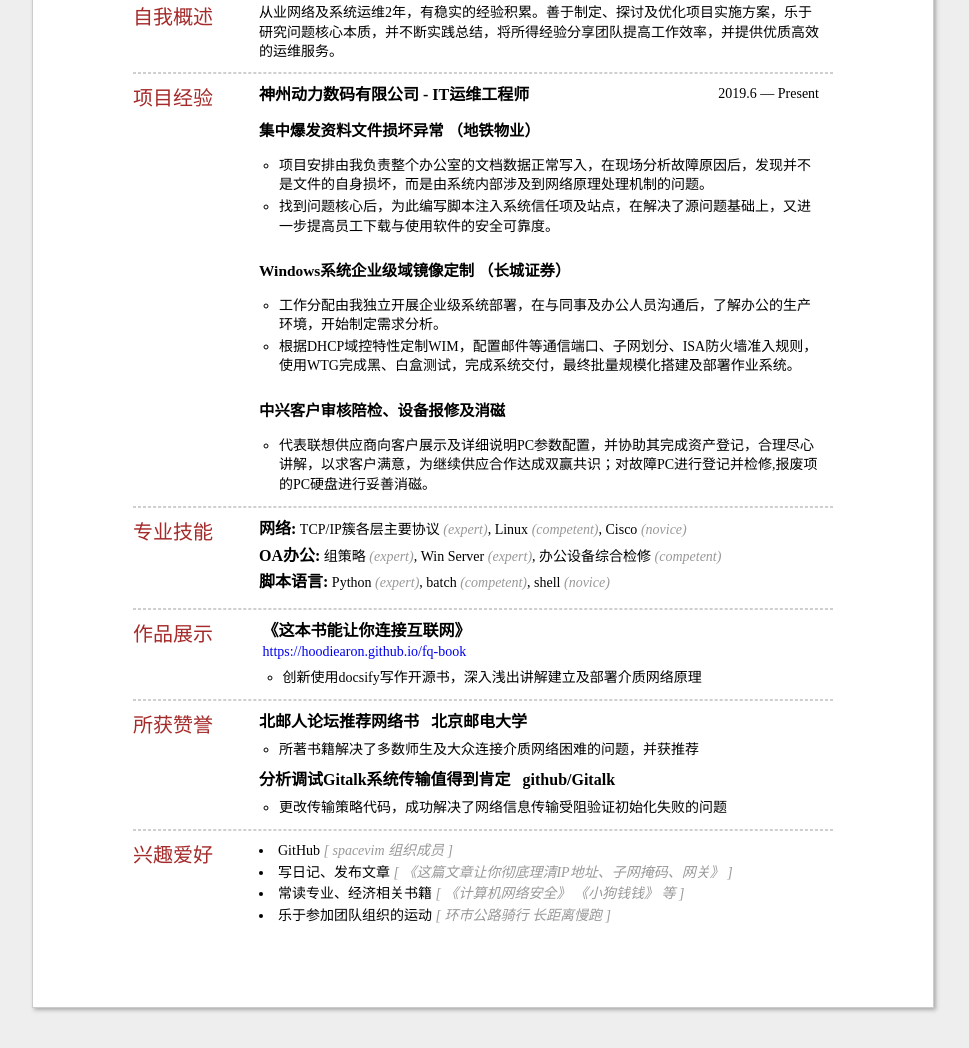
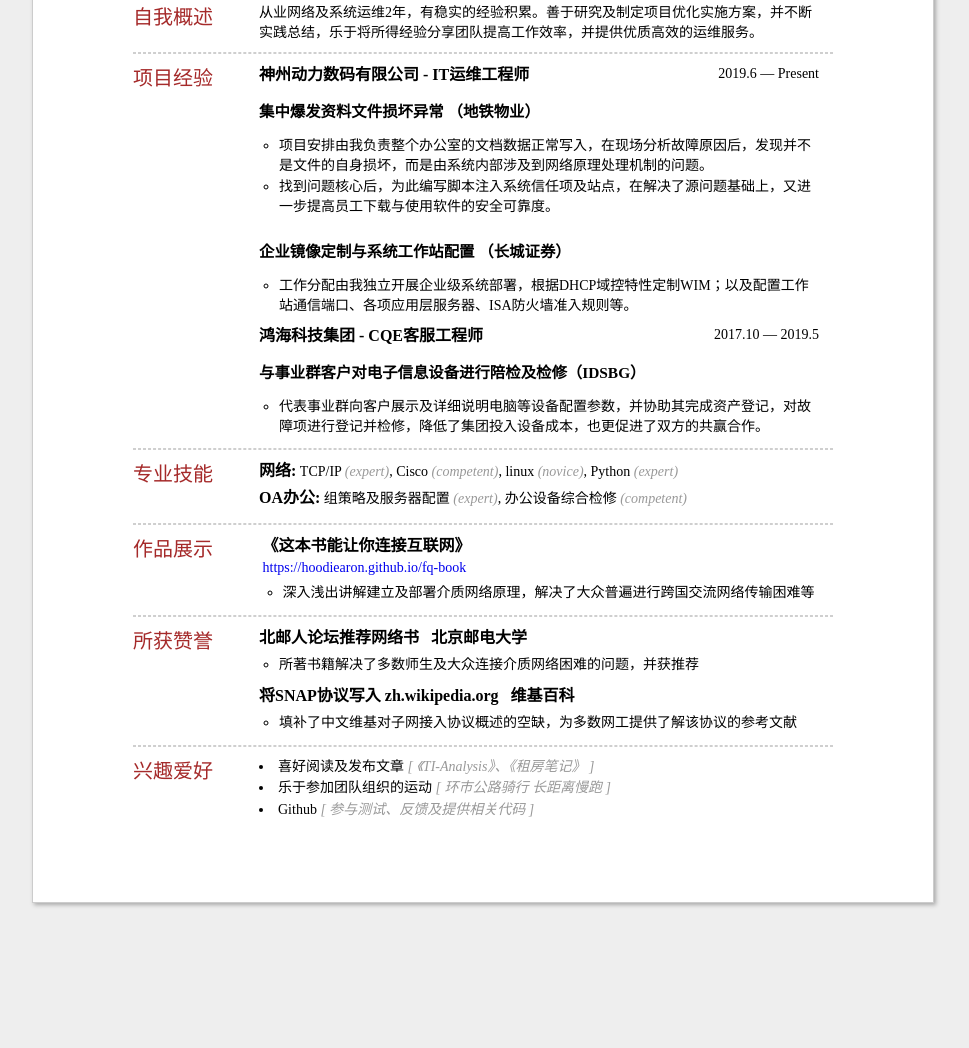
Before and after one commit to hoochanlon/jsonresume-theme-mix, a website: page index.html in a window 1280 px wide. Shown: the part 214-1262 px from the top of the page, without its empty margins (157-1126 px from the left). After the commit the page ends 1157 px from the top, so only its background shows below. Drawn offline with Linux system fonts and the light colour scheme.

Commit message:
Update index.html

```diff
--- a/index.html
+++ b/index.html
@@ -29,6 +29,7 @@ li {
 a {
   text-decoration: none;
 }
+
 #resume {
   margin: 0 auto;
   max-width: 700px;
@@ -38,45 +39,56 @@ a {
   box-shadow: 2px 2px 4px #aaa;
   -webkit-box-shadow: 2px 2px 4px #aaa;
 }
+
 .coursesList {
   width: 28%;
   vertical-align: top;
   display: inline-block;
 }
+
 .largeFont {
   font-size: 20px;
 }
+
 .smallFont {
   font-size: 13px;
 }
+
 .sectionBlock {
   display: flex;
   width: 100%;
 }
+
 .sectionName {
   width: 18%;
   vertical-align: top;
   display: inline-block;
 }
+
 .sectionContent {
   width: 80%;
   vertical-align: top;
   display: inline-block;
 }
+
 .sectionContent ul {
   padding-left: 20px;
   margin-top: 6px;
   list-style-type: circle;
 }
+
 .sectionContent .title {
   font-weight: bold;
 }
+
 .sectionContent .date {
   float: right;
 }
+
 .sectionContent .separator {
   height: 8px;
 }
+
 .sectionLine {
   border-style: dashed;
   border-width: 1px;
@@ -84,20 +96,25 @@ a {
   margin-top: 10px;
   margin-bottom: 10px;
 }
+
 .divider {
   font-weight: bold;
   margin-left: 5px;
   margin-right: 5px;
 }
+
 .summary {
   margin-top: 6px;
 }
+
 .skillBlock {
   margin-bottom: 4px;
 }
+
 .jobBlock {
   page-break-inside: avoid;
 }
+
 /* Media Queries */
 @media only screen and (max-width: 40em) {
   body {
@@ -129,6 +146,7 @@ a {
     font-size: 14px;
   }
 }
+
 @media print {
   body {
     background: #FFFFFF;
@@ -143,6 +161,7 @@ a {
     box-shadow: none;
     -webkit-box-shadow: none;
   }
+
   a {
     color: black;
   }
@@ -150,36 +169,46 @@ a {
 #nameBlock{
   float: left;
 }
+
 #basicsBlock{
   float: right;
 }
+
 .sectionLine{
   clear:both;
 }
+
+
 .sectionName{
   font-size: 20px;
   color: brown
 }
+
 .myname {
   font-size: 40px;
   font-weight: bold;
   color: brown;
   font-family: cursive;
 }
+
 .label{
   font-size: 16px;
 }
+
 #basicsBlock.smallFont{
   font-size: 15px;
 }
+
 .sectionContent .title {
   font-weight: bold;
   font-size: 16px;
 }
+
 a:hover {
   background-color:#ba0018;
   color:#fff;
 }
+
 h3 {
   display: block;
   font-size: 1.1em;
@@ -221,7 +250,7 @@ h3 {
       <span>自我概述</span>
     </div>
     <div class='sectionContent'>
-      <span>从业网络及系统运维2年，有稳实的经验积累。善于制定、探讨及优化项目实施方案，乐于研究问题核心本质，并不断实践总结，将所得经验分享团队提高工作效率，并提供优质高效的运维服务。</span>
+      <span>从业网络及系统运维2年，有稳实的经验积累。善于研究及制定项目优化实施方案，并不断实践总结，乐于将所得经验分享团队提高工作效率，并提供优质高效的运维服务。</span>
     </div>
   </div>
   <div class='sectionLine'></div>
@@ -260,27 +289,29 @@ h3 {
 	      <div><a href=''></a></div>
 
 	      <p class='highlights'>
-         <h3> Windows系统企业级域镜像定制 （长城证券）</h3>
+         <h3> 企业镜像定制与系统工作站配置 （长城证券）</h3>
 	      </p>
 	      <ul class='details'>
-	        <li>工作分配由我独立开展企业级系统部署，在与同事及办公人员沟通后，了解办公的生产环境，开始制定需求分析。</li>
-	        <li>根据DHCP域控特性定制WIM，配置邮件等通信端口、子网划分、ISA防火墙准入规则，使用WTG完成黑、白盒测试，完成系统交付，最终批量规模化搭建及部署作业系统。</li>
+	        <li>工作分配由我独立开展企业级系统部署，根据DHCP域控特性定制WIM；以及配置工作站通信端口、各项应用层服务器、ISA防火墙准入规则等。</li>
 	      </ul>
 	      <div class='separator'></div>
 			</div>
 			<div class="jobBlock">
 	      <div class='blockHeader'>
 	        <span class='title'>
-
+	          鸿海科技集团 - CQE客服工程师
+	        </span>
+	        <span class='date'>
+	          2017.10 &mdash; 2019.5
 	        </span>
 	      </div>
 	      <div><a href=''></a></div>
 
 	      <p class='highlights'>
-         <h3> 中兴客户审核陪检、设备报修及消磁</h3>
+         <h3> 与事业群客户对电子信息设备进行陪检及检修（IDSBG）</h3>
 	      </p>
 	      <ul class='details'>
-	        <li>代表联想供应商向客户展示及详细说明PC参数配置，并协助其完成资产登记，合理尽心讲解，以求客户满意，为继续供应合作达成双赢共识；对故障PC进行登记并检修,报废项的PC硬盘进行妥善消磁。</li>
+	        <li>代表事业群向客户展示及详细说明电脑等设备配置参数，并协助其完成资产登记，对故障项进行登记并检修，降低了集团投入设备成本，也更促进了双方的共赢合作。</li>
 	      </ul>
 
 			</div>
@@ -295,21 +326,15 @@ h3 {
     <div class='sectionContent'>
       <div class='skillBlock'>
         <span class='title'>网络:</span>
-          <span>TCP/IP簇各层主要协议 <em>(expert)</em>, </span>
-          <span>Linux <em>(competent)</em>, </span>
-          <span>Cisco <em>(novice)</em></span>
+          <span>TCP/IP <em>(expert)</em>, </span>
+          <span>Cisco <em>(competent)</em>, </span>
+          <span>linux <em>(novice)</em>, </span>
+          <span>Python <em>(expert)</em></span>
       </div>
       <div class='skillBlock'>
         <span class='title'>OA办公:</span>
-          <span>组策略 <em>(expert)</em>, </span>
-          <span>Win Server <em>(expert)</em>, </span>
+          <span>组策略及服务器配置 <em>(expert)</em>, </span>
           <span>办公设备综合检修 <em>(competent)</em></span>
-      </div>
-      <div class='skillBlock'>
-        <span class='title'>脚本语言:</span>
-          <span>Python <em>(expert)</em>, </span>
-          <span>batch <em>(competent)</em>, </span>
-          <span>shell <em>(novice)</em></span>
       </div>
     </div>
 	</div>
@@ -330,7 +355,7 @@ h3 {
         <a href='https://hoodiearon.github.io/fq-book'>https://hoodiearon.github.io/fq-book</a>
       </div>
       <ul class='highlights'>
-        <li>创新使用docsify写作开源书，深入浅出讲解建立及部署介质网络原理</li>
+        <li>深入浅出讲解建立及部署介质网络原理，解决了大众普遍进行跨国交流网络传输困难等</li>
       </ul>
 
     </div>
@@ -353,11 +378,11 @@ h3 {
       <div class='separator'></div>
       <div class='blockHeader'>
         <span class='title'>
-          分析调试Gitalk系统传输值得到肯定 &nbsp; github/Gitalk
+          将SNAP协议写入 zh.wikipedia.org &nbsp; 维基百科
         </span>
       </div>
       <ul class='highlights'>
-        <li>更改传输策略代码，成功解决了网络信息传输受阻验证初始化失败的问题</li>
+        <li>填补了中文维基对子网接入协议概述的空缺，为多数网工提供了解该协议的参考文献</li>
       </ul>
 
     </div>
@@ -374,23 +399,9 @@ h3 {
       <span>兴趣爱好</span>
     </div>
     <div class='sectionContent'>
-      <li class='name'>GitHub</span><!--
+      <li class='name'>喜好阅读及发布文章</span><!--
       --><span class='keywords'> <em>[
-        spacevim 组织成员<!--
-        -->
-      ]</em></span><!--
-      --><span></span>
-      <li class='name'>写日记、发布文章</span><!--
-      --><span class='keywords'> <em>[
-        《这篇文章让你彻底理清IP地址、子网掩码、网关》<!--
-        -->
-      ]</em></span><!--
-      --><span></span>
-      <li class='name'>常读专业、经济相关书籍</span><!--
-      --><span class='keywords'> <em>[
-        《计算机网络安全》<!--
-        -->
-        《小狗钱钱》 等<!--
+        《TI-Analysis》、《租房笔记》<!--
         -->
       ]</em></span><!--
       --><span></span>
@@ -401,6 +412,12 @@ h3 {
         长距离慢跑<!--
         -->
       ]</em></span><!--
+      --><span></span>
+      <li class='name'>Github</span><!--
+      --><span class='keywords'> <em>[
+        参与测试、反馈及提供相关代码<!--
+        -->
+      ]</em></span><!--
       -->
     </div>
     </ul>
```
